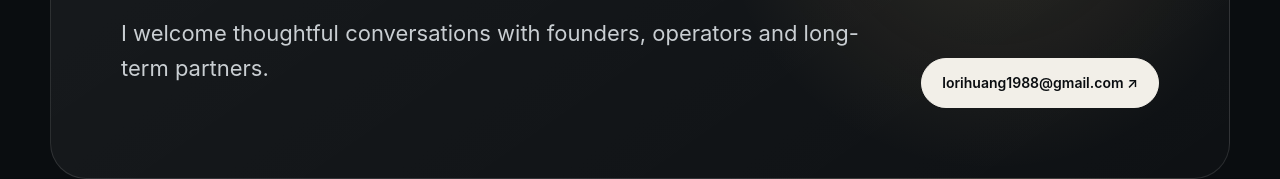
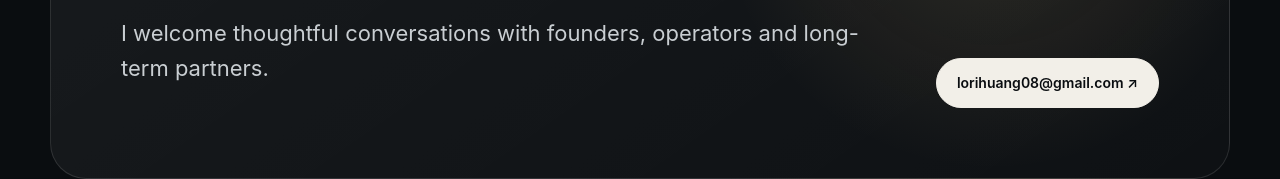
Before and after one commit to ananan28/lori-qiu-website, a plain HTML site: page index.html in a window 1280 px wide. Shown: the part 4493-4672 px from the top of the page. Drawn offline with Linux system fonts and the light colour scheme.

Commit message:
Update Lori contact email

```diff
--- a/index.html
+++ b/index.html
@@ -472,8 +472,8 @@
               </p>
             </div>
             <div class="contact-actions">
-              <a class="btn primary" href="mailto:lorihuang1988@gmail.com">
-                lorihuang1988@gmail.com ↗
+              <a class="btn primary" href="mailto:lorihuang08@gmail.com">
+                lorihuang08@gmail.com ↗
               </a>
             </div>
           </div>
```
